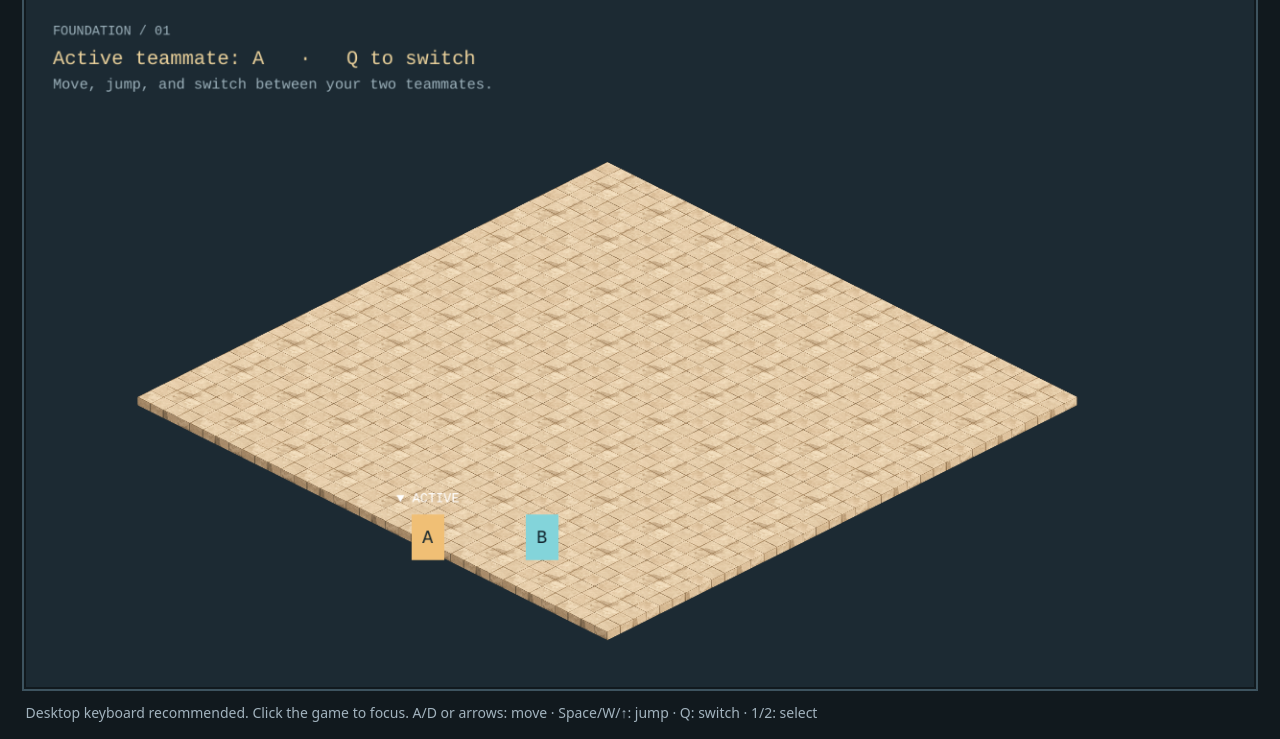
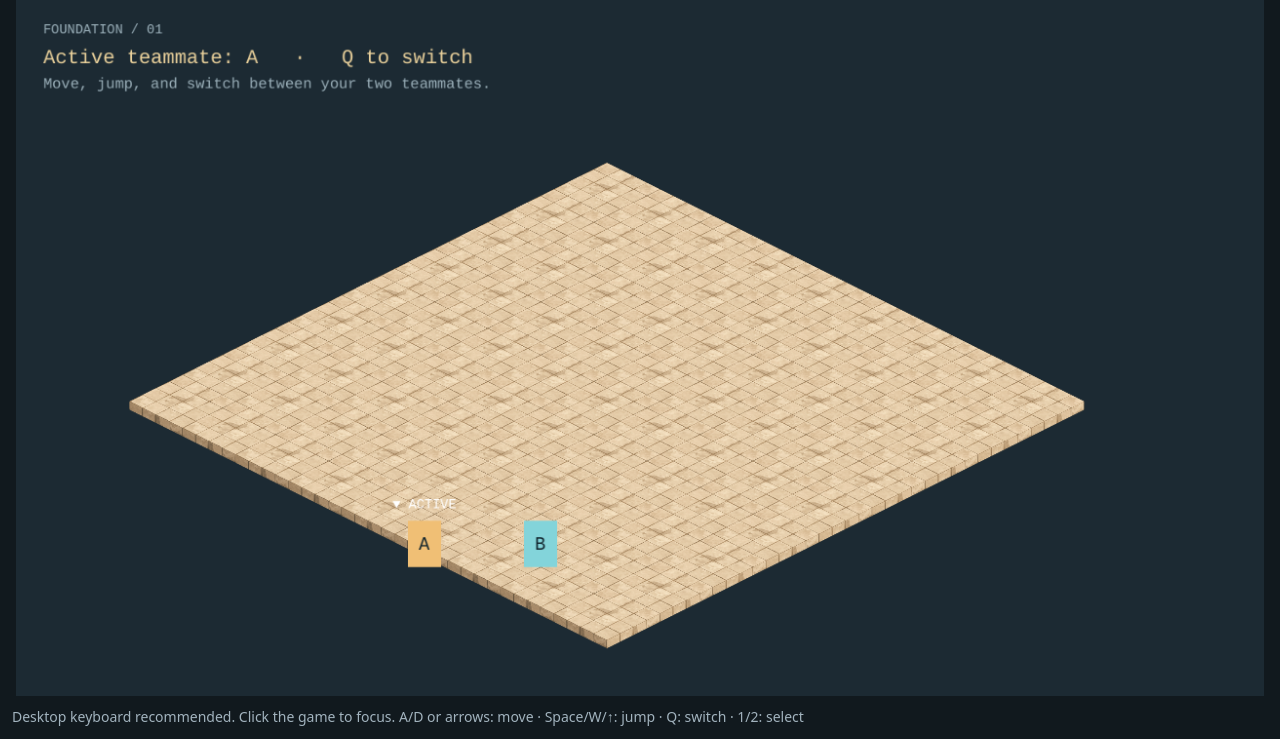
Before and after one commit to Harsh8naidu/Koinonia, a website built with Vite: page index.html in a window 1280 px wide. Shown: the part 61-800 px from the top of the page. Built offline with nearby package versions, Linux system fonts and the light colour scheme; animation ran at ten frames a second.

Commit message:
style: update game page styling

```diff
--- a/src/style.css
+++ b/src/style.css
@@ -1,11 +1,96 @@
-:root { font-family: system-ui, sans-serif; color: #dae3e6; background: #11191e; }
-* { box-sizing: border-box; }
-body { margin: 0; min-height: 100vh; display: grid; place-items: center; }
-main { width: min(1280px, 96vw); }
-header { display: flex; align-items: baseline; gap: 24px; padding: 12px 0; }
-h1 { font-size: 24px; margin: 0; letter-spacing: .06em; }
-header span, p { color: #a2b3be; font-size: 14px; }
-#game { aspect-ratio: 16 / 9; width: 100%; }
-canvas { display: block; outline: 2px solid #3d535f; outline-offset: 2px; }
-canvas:focus { outline-color: #ead19b; }
-p { line-height: 1.7; }
+:root {
+  font-family: system-ui, sans-serif;
+  color: #dae3e6;
+  background: #11191e;
+}
+
+* {
+  box-sizing: border-box;
+}
+
+html,
+body {
+  margin: 0;
+  width: 100%;
+  height: 100%;
+}
+
+body {
+  padding: 12px;
+}
+
+main {
+  width: 100%;
+  max-width: 1280px;
+  height: 100%;
+  height: calc(100dvh - 24px);
+  margin: 0 auto;
+
+  display: grid;
+  grid-template-rows: auto minmax(0, 1fr) auto;
+  gap: 10px;
+}
+
+header {
+  display: flex;
+  align-items: baseline;
+  flex-wrap: wrap;
+  gap: 12px;
+}
+
+h1 {
+  margin: 0;
+  font-size: 24px;
+  letter-spacing: 0.06em;
+}
+
+header span,
+p {
+  color: #a2b3be;
+  font-size: 14px;
+}
+
+/* Phaser fits the canvas inside the available space. */
+#game {
+  width: 100%;
+  height: 100%;
+  min-width: 0;
+  min-height: 0;
+  overflow: hidden;
+}
+
+canvas {
+  display: block;
+  outline: none;
+}
+
+canvas:focus {
+  outline: 2px solid #ead19b;
+  outline-offset: -2px;
+}
+
+p {
+  margin: 0;
+  line-height: 1.5;
+}
+
+/* Leave more room for the game on small or short screens. */
+@media (max-width: 600px), (max-height: 500px) {
+  body {
+    padding: 6px;
+  }
+
+  main {
+    height: calc(100dvh - 12px);
+    gap: 6px;
+  }
+
+  h1 {
+    font-size: 18px;
+  }
+
+  header span,
+  p {
+    font-size: 11px;
+  }
+}
```
